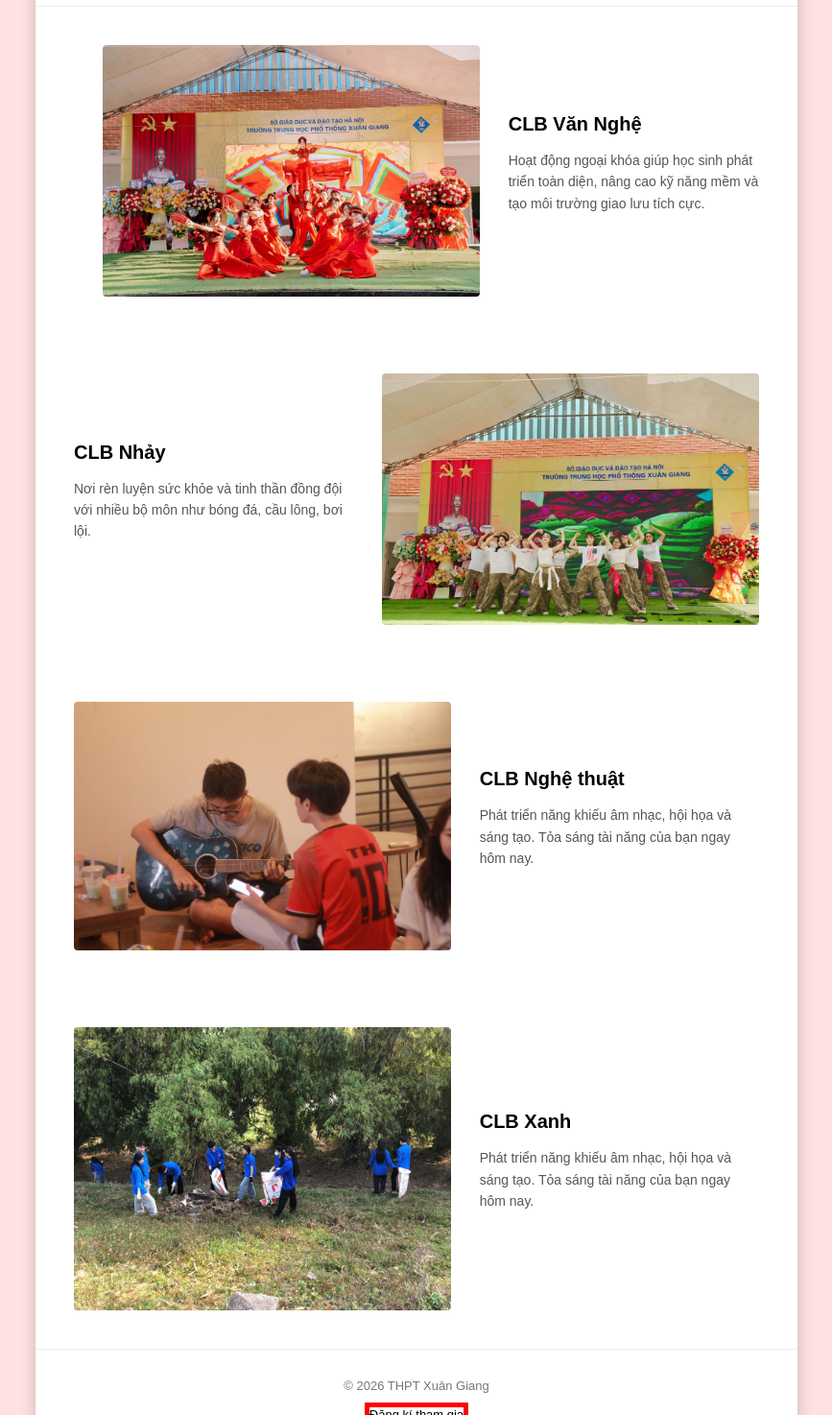
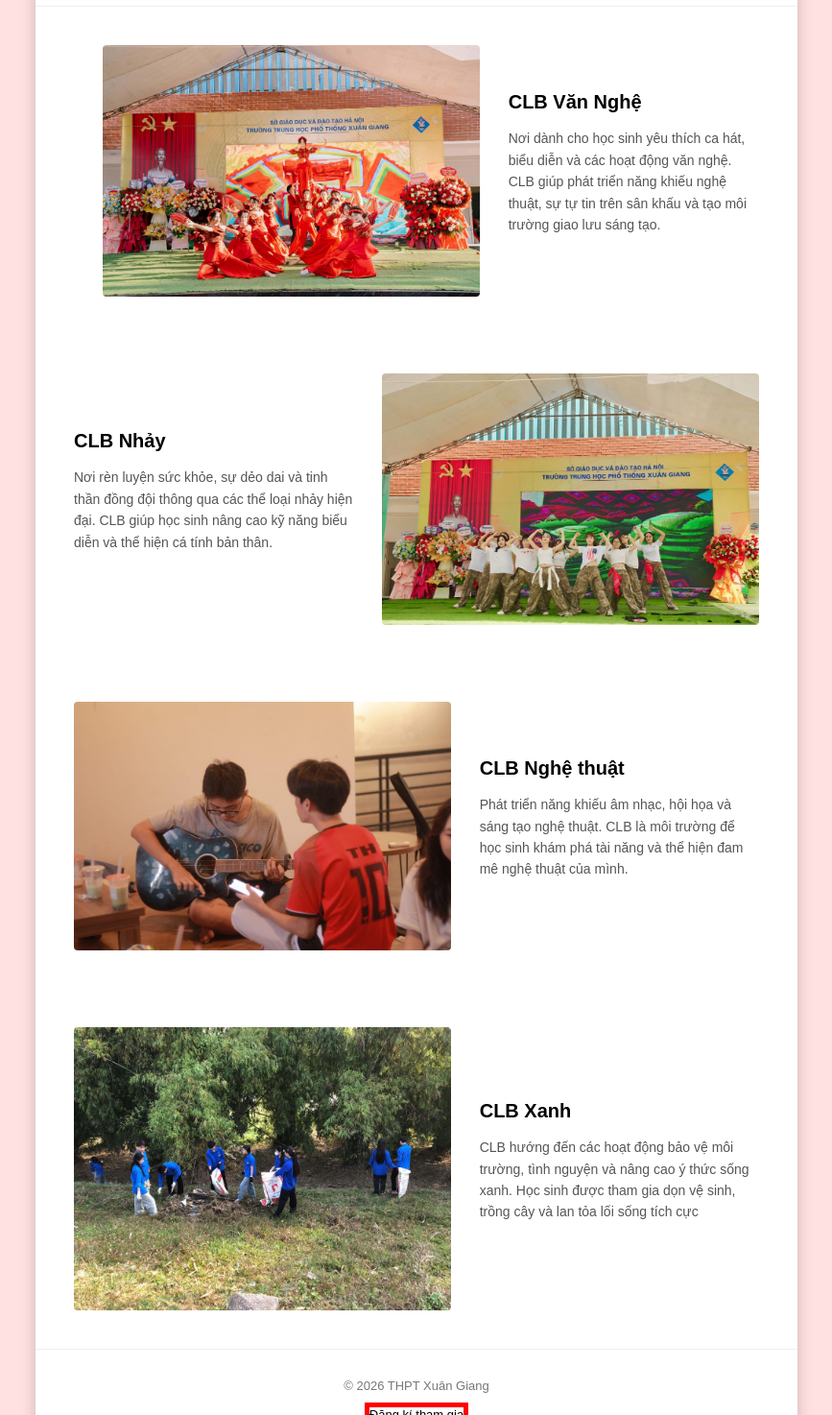
Before and after one commit to mah220200/TT, a plain HTML site: page index.html in a window 1280 px wide. Shown: the part 320-1794 px from the top of the page at 96% size, without its empty margins (206-1073 px from the left). Drawn offline with Linux system fonts and the light colour scheme.

Commit message:
Revise club descriptions in index.html
Updated descriptions for various clubs in the HTML content.

```diff
--- a/index.html
+++ b/index.html
@@ -29,8 +29,7 @@
         <div class="text">
             <h2>CLB Văn Nghệ</h2>
             <p>
-                Hoạt động ngoại khóa giúp học sinh phát triển toàn diện,
-                nâng cao kỹ năng mềm và tạo môi trường giao lưu tích cực.
+Nơi dành cho học sinh yêu thích ca hát, biểu diễn và các hoạt động văn nghệ. CLB giúp phát triển năng khiếu nghệ thuật, sự tự tin trên sân khấu và tạo môi trường giao lưu sáng tạo.
             </p>
         </div>
     </div>
@@ -42,8 +41,7 @@
         <div class="text">
             <h2>CLB Nhảy</h2>
             <p>
-                Nơi rèn luyện sức khỏe và tinh thần đồng đội
-                với nhiều bộ môn như bóng đá, cầu lông, bơi lội.
+Nơi rèn luyện sức khỏe, sự dẻo dai và tinh thần đồng đội thông qua các thể loại nhảy hiện đại. CLB giúp học sinh nâng cao kỹ năng biểu diễn và thể hiện cá tính bản thân.
             </p>
         </div>
     </div>
@@ -55,8 +53,7 @@
         <div class="text">
             <h2>CLB Nghệ thuật</h2>
             <p>
-                Phát triển năng khiếu âm nhạc, hội họa và sáng tạo.
-                Tỏa sáng tài năng của bạn ngay hôm nay.
+Phát triển năng khiếu âm nhạc, hội họa và sáng tạo nghệ thuật. CLB là môi trường để học sinh khám phá tài năng và thể hiện đam mê nghệ thuật của mình.
             </p>
         </div>
     </div>
@@ -66,8 +63,7 @@
         <div class="text">
             <h2>CLB Xanh</h2>
             <p>
-                Phát triển năng khiếu âm nhạc, hội họa và sáng tạo.
-                Tỏa sáng tài năng của bạn ngay hôm nay.
+CLB hướng đến các hoạt động bảo vệ môi trường, tình nguyện và nâng cao ý thức sống xanh. Học sinh được tham gia dọn vệ sinh, trồng cây và lan tỏa lối sống tích cực
             </p>
         </div>
     </div>
```
